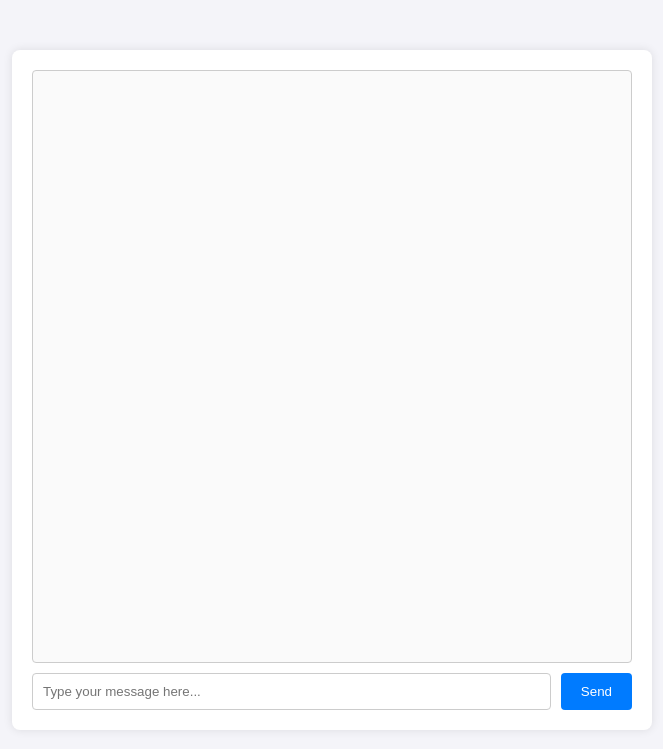
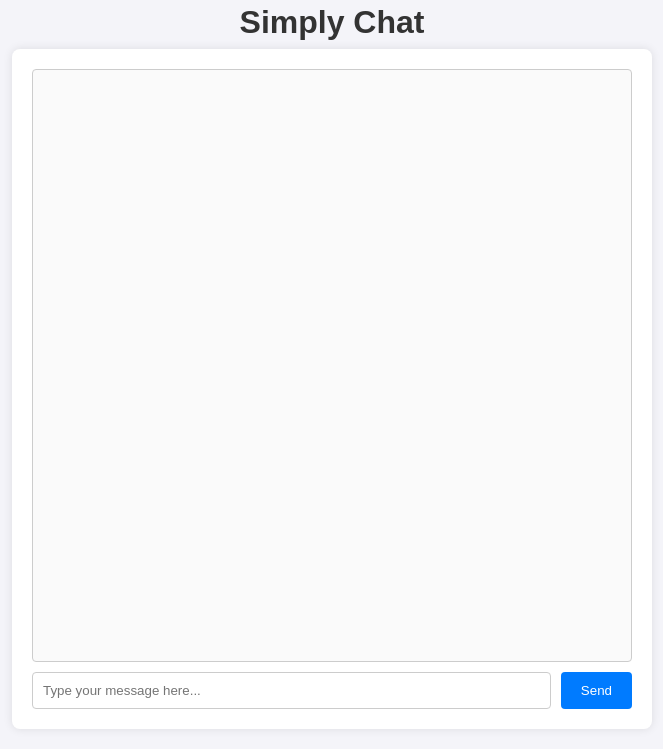
Before and after one commit to IMDA-BTG/simply-chat, a Flask app: page / in a window 1280 px wide. Shown: the top 749 px of the page, without its empty margins (308-971 px from the left). Run offline with Flask 3, Linux system fonts and the light colour scheme.

Commit message:
initial commit

```diff
--- a/simply_chat/templates/index.html
+++ b/simply_chat/templates/index.html
@@ -3,10 +3,16 @@
 <head>
     <meta charset="UTF-8">
     <meta name="viewport" content="width=device-width, initial-scale=1.0">
-    <title>Chatbot</title>
+    <title>Simply Chat</title>
     <link rel="stylesheet" href="/static/styles.css">
+    <style>
+        .chat-container {
+            margin-top: 8px;
+        }
+    </style>
 </head>
 <body>
+    <h1 style="text-align: center; font-family: Arial, sans-serif; margin: 4px 0 4px 0;">Simply Chat</h1>
     <div class="chat-container">
         <div class="chat-box" id="chat-box"></div>
         <div class="chat-input-container">
```
Also changed, not shown: 1 other file.
